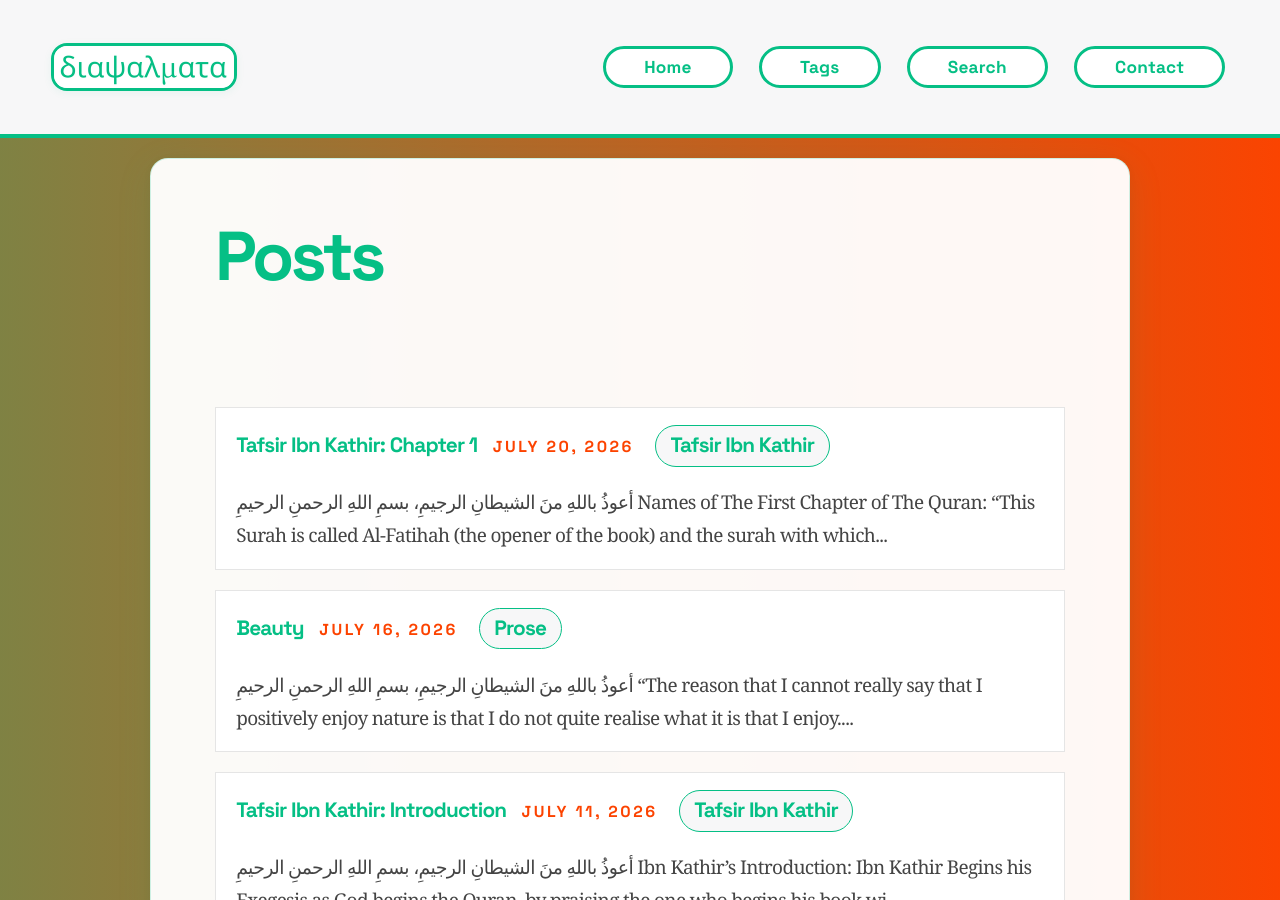
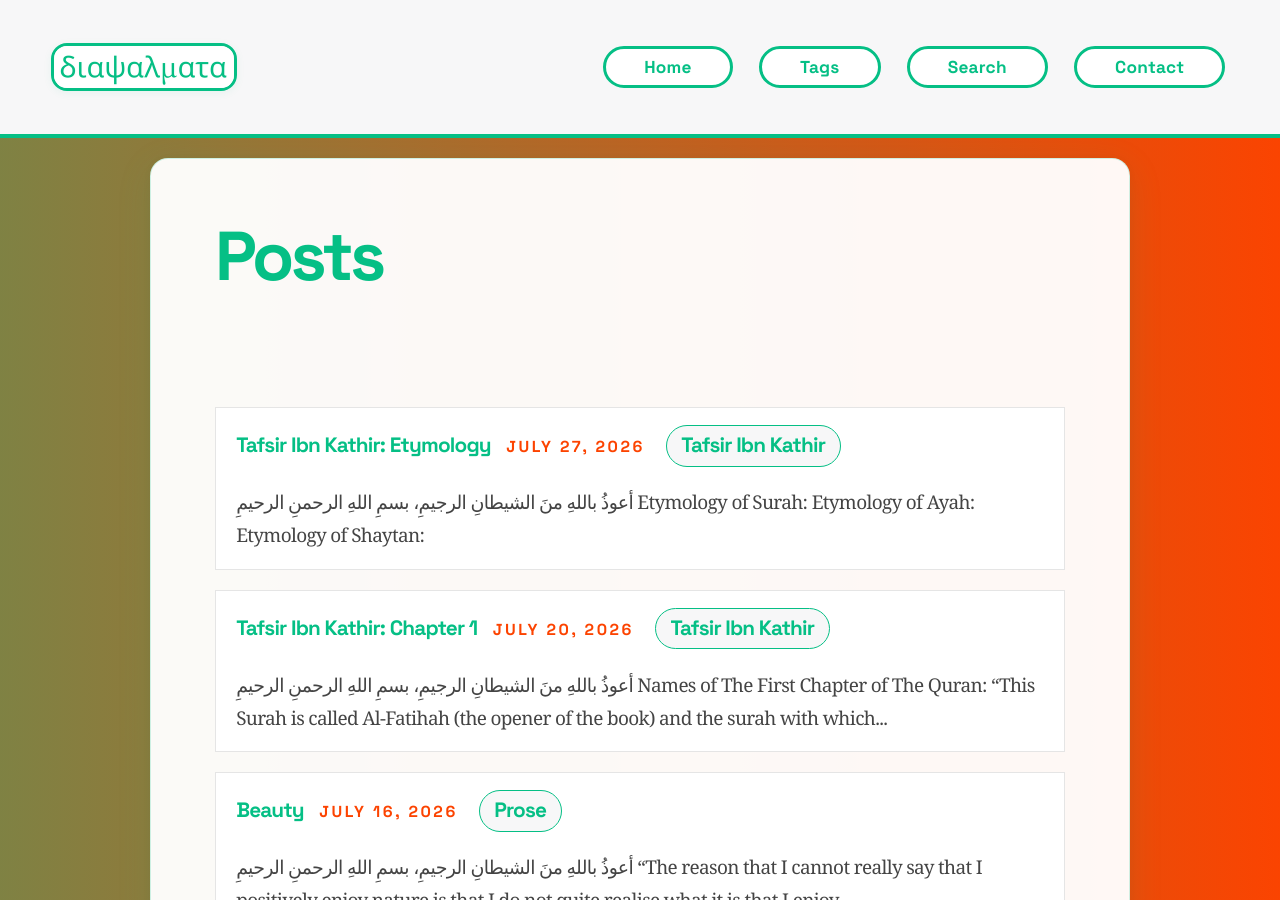
Before and after one commit to NotZakariya/NotZakariya.github.io, a Jekyll site: the page built from bin/web_index_404/unusedcode.md, in a window 1280 px wide and 900 px high. Built offline with Jekyll 4.4.1, drawn with Linux system fonts in a browser that asks for light colours; our own code applies the rules of GitHub Pages for plain Markdown files.

Commit message:
etymology page

```diff
--- /dev/null
+++ b/_posts/2026-07-27-Tafsir-Ibn-Kathir-Etymology.md
@@ -0,0 +1,19 @@
+---
+title: "Tafsir Ibn Kathir: Etymology"
+subtitle: "Notes On Ibn Kathir's Exegesis (Tafsir) of The Quran: Chapter 1"
+date: 2026-07-27
+categories: null #[xyz]
+tags: [Tafsir Ibn Kathir] #[abc]e
+---
+<div dir="rtl" lang="ar">
+
+  أعوذُ باللهِ منَ الشيطانِ الرجيمِ،
+<br>
+  بسمِ اللهِ الرحمنِ الرحيمِ
+</div>
+
+- [Etymology of Surah:](/2026/07/11/Tafsir-Ibn-Kathir-Introduction/#meaning-of-surah)
+
+- [Etymology of Ayah:](/2026/07/11/Tafsir-Ibn-Kathir-Introduction/#meaning-of-ayah)
+
+- [Etymology of Shaytan:](/2026/07/20/Tafsir-Ibn-Kathir-Chapter-1#why-is-the-devil-called-shaytan)
```
Also changed, not shown: _posts/2026-07-11-Tafsir-Ibn-Kathir-Introduction.md (+2 -5 lines), _posts/2026-07-20-Tafsir-Ibn-Kathir-Chapter-1.md (+7 -1 lines), images/2026-07-20-Tafsir-Ibn-Kathir-Chapter-1/image-1-3.webp (added), images/2026-07-20-Tafsir-Ibn-Kathir-Chapter-1/image-19.webp (added).
